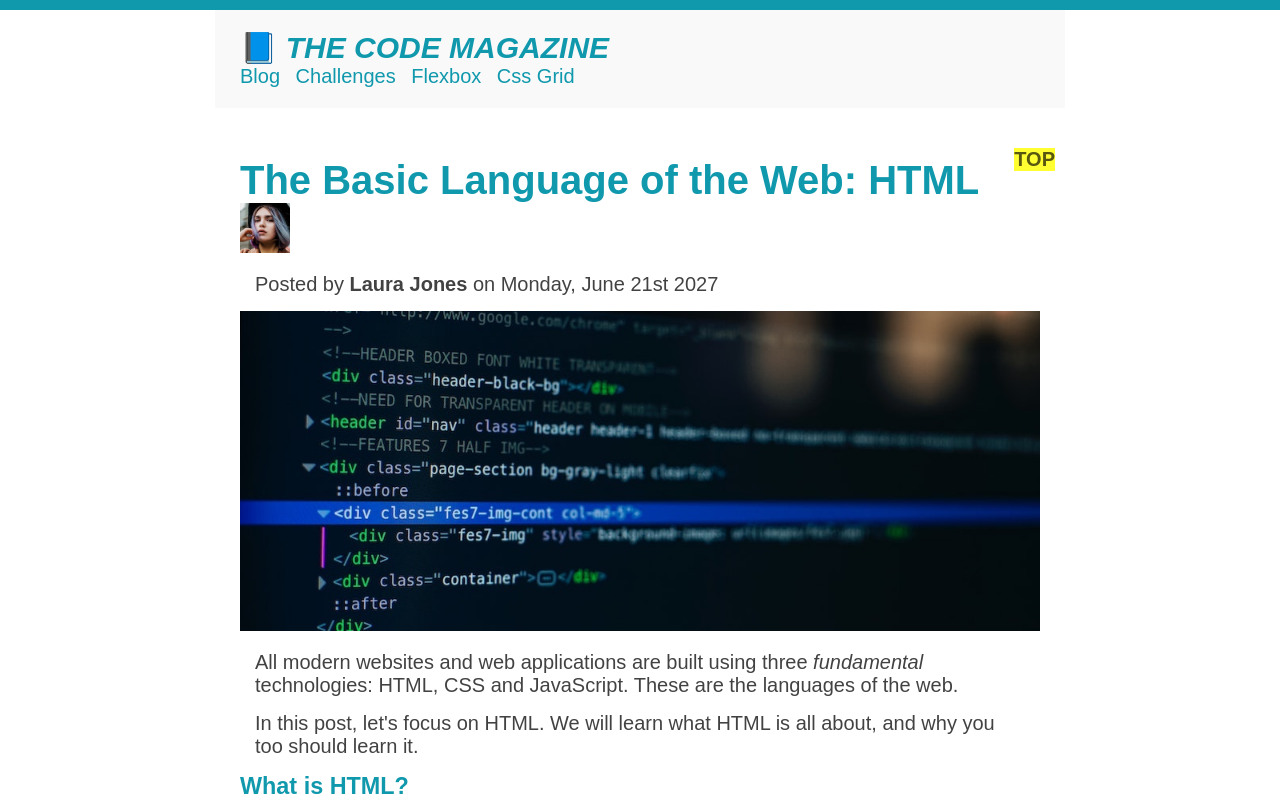
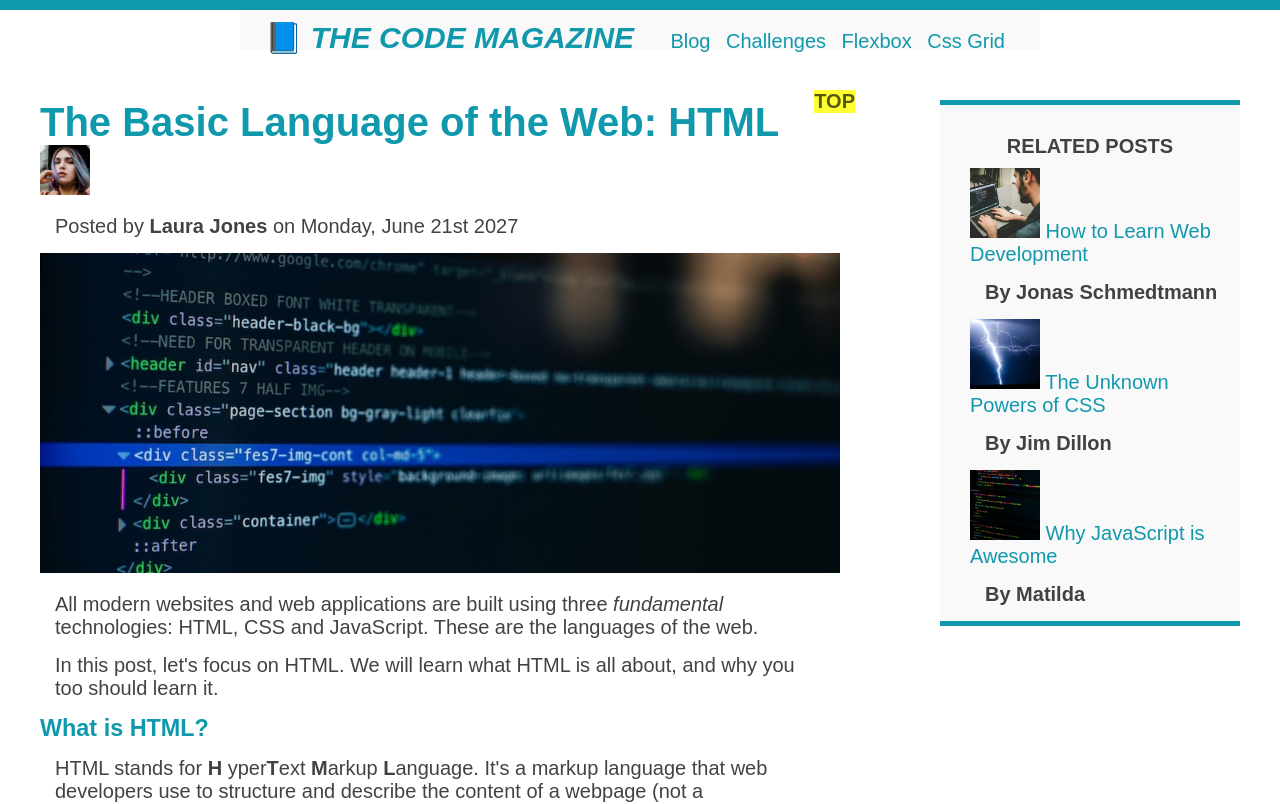
Before and after one commit to dawit2123/CSS-PRACTISE, a plain HTML site: page index.html in a window 1280 px wide. Shown: the top 804 px of the page. Drawn offline with Linux system fonts and the light colour scheme; files whose address does not match are found by name.

```diff
--- a/styles/style.css
+++ b/styles/style.css
@@ -2,6 +2,7 @@
 * {
   margin: 0;
   padding: 0;
+  box-sizing: border-box;
 }
 /* adding a border in the top  */
 body {
@@ -28,7 +29,9 @@ h1::first-letter {
   background-color: rgba(224, 224, 224, 0.2);
   padding: 20px 25px;
   margin-bottom: 50px;
+  height: 25px;
 }
+
 a:link {
   color: #1098ad;
   font-size: 20px;
@@ -59,7 +62,7 @@ h2 {
 }
 /* centering all the div's */
 .container {
-  width: 800px;
+  width: 1200px;
   margin-right: auto;
   margin-left: auto;
 }
@@ -86,6 +89,7 @@ aside {
   background-color: rgba(224, 224, 224, 0.2);
   border-top: 5px solid #1098ad;
   border-bottom: 5px solid #1098ad;
+  width: 550;
 }
 .copyright {
   font-size: 18px;
@@ -100,7 +104,7 @@ h4 {
   margin-top: 30px;
 }
 aside {
-  width: 600px;
+  width: 300px;
 }
 .like {
   padding: 20px;
@@ -121,3 +125,31 @@ h2::after {
   top: -10px;
   right: -15px;
 }
+/* floats */
+article {
+  width: 800px;
+}
+.navigation {
+  text-align: center;
+}
+h1 {
+  float: left;
+  margin-top: -10px;
+}
+nav {
+  float: right;
+}
+nav::after {
+  content: "";
+  clear: both;
+  display: block;
+}
+aside {
+  float: right;
+}
+article {
+  float: left;
+}
+.copyright {
+  clear: both;
+}
```
